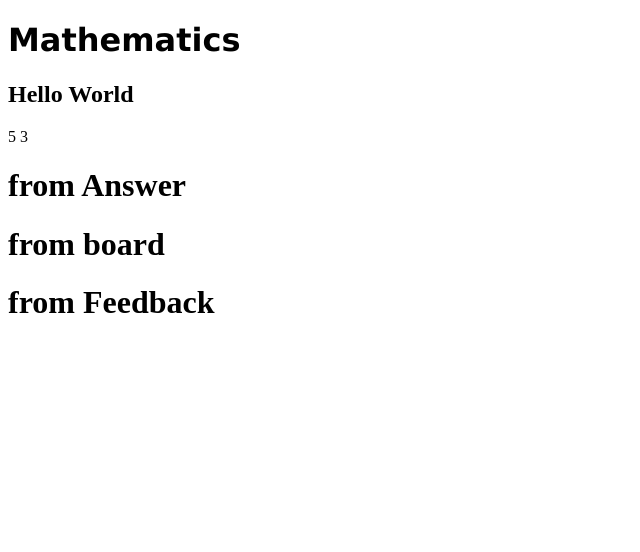
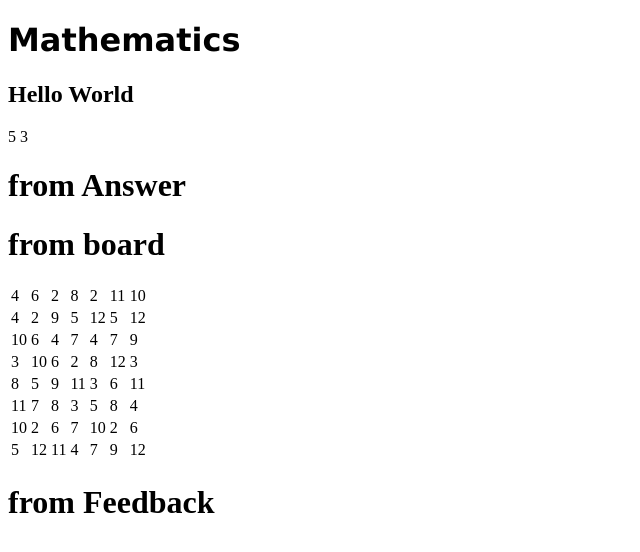
Before and after one commit to PamelaSohWY/PamelaSohWY-TGC9VueProject2Gameversion2, a Vue app in the folder game/: page / in a window 1280 px wide. Shown: the top 552 px of the page, without its empty margins (0-640 px from the left). Built offline with nearby package versions, Linux system fonts and the light colour scheme.

Commit message:
added simple board numbers

```diff
--- a/game/src/components/Board.vue
+++ b/game/src/components/Board.vue
@@ -1,10 +1,48 @@
 <template>
   <div>
     <h1>from board</h1>
-  </div>
+        <table>
+            <tr v-for="(row,rindex) in grid" v-bind:key="rindex">
+                <td v-for="(col,cindex) in row" v-bind:key="cindex">
+                    <!-- colon must be next to key -->
+                    {{col}}
+                    </td>
+                    </tr>
+        </table>
+    </div>
 </template>
 
 <script>
+export default {
+    data: function(){
+        return{
+            grid:[
+                [7,9,3,8,2,11,10],
+                [4,2,9,5,12,5,12],
+                [10,6,4,7,4,7,9],
+                [3,10,6,2,8,12,3],
+                [8,5,9,11,3,6,11],
+                [11,7,8,3,5,8,4],
+                [10,2,6,7,10,2,6],
+                [5,12,11,4,7,9,12]
+            ],
+        }; // end of return
+    },// end of data function
+
+mounted: function(){
+    for(let i=0; i<3; i++){
+        for(let j=0; j<3; j++){
+    this.$set(this.grid[0],j,Math.floor(Math.random()*10));
+        }//end of j
+    } //end of i
+        },//end of mounted function
+methods:{
+    change: function(){
+        this.$set(this.grid[0],1,Math.floor(Math.random()*10))
+    } // end of change
+    } // end of methods
+    } //end of export default
+
 </script>
 <style>
 </style>
```
